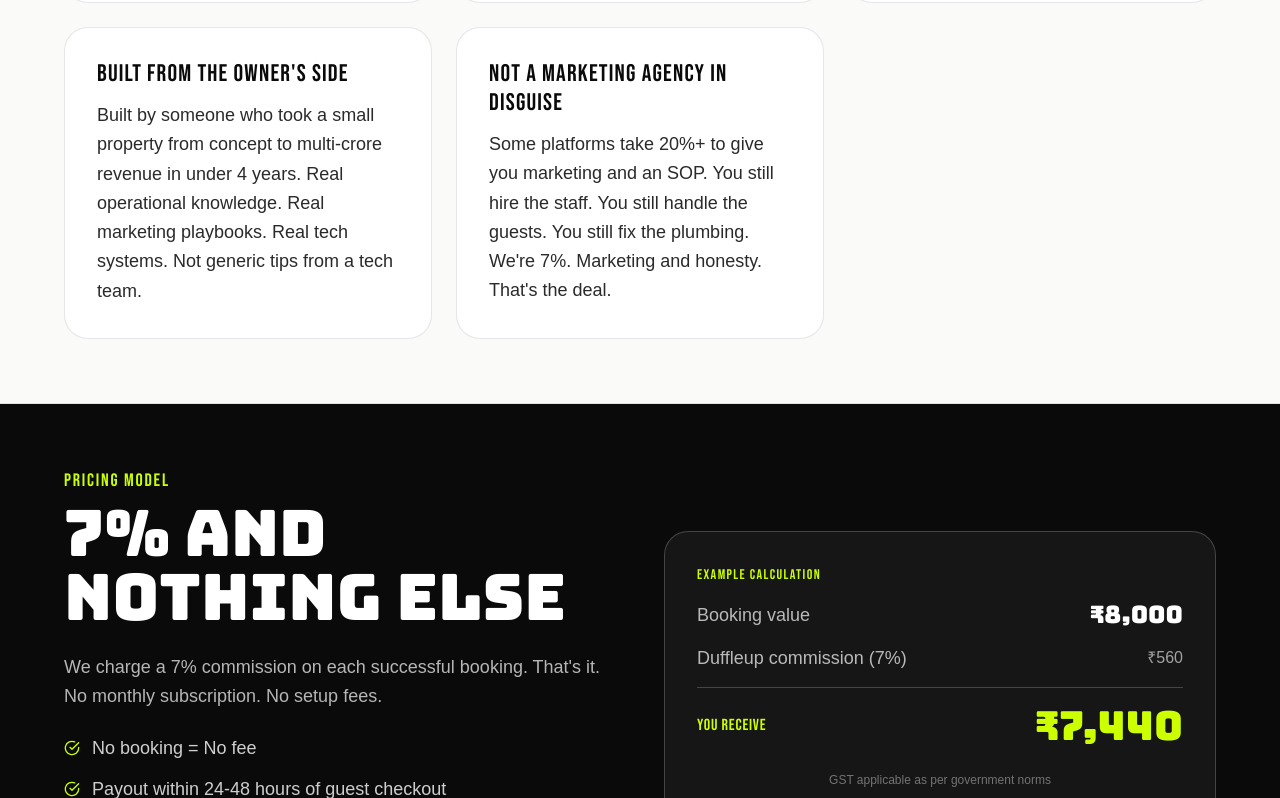
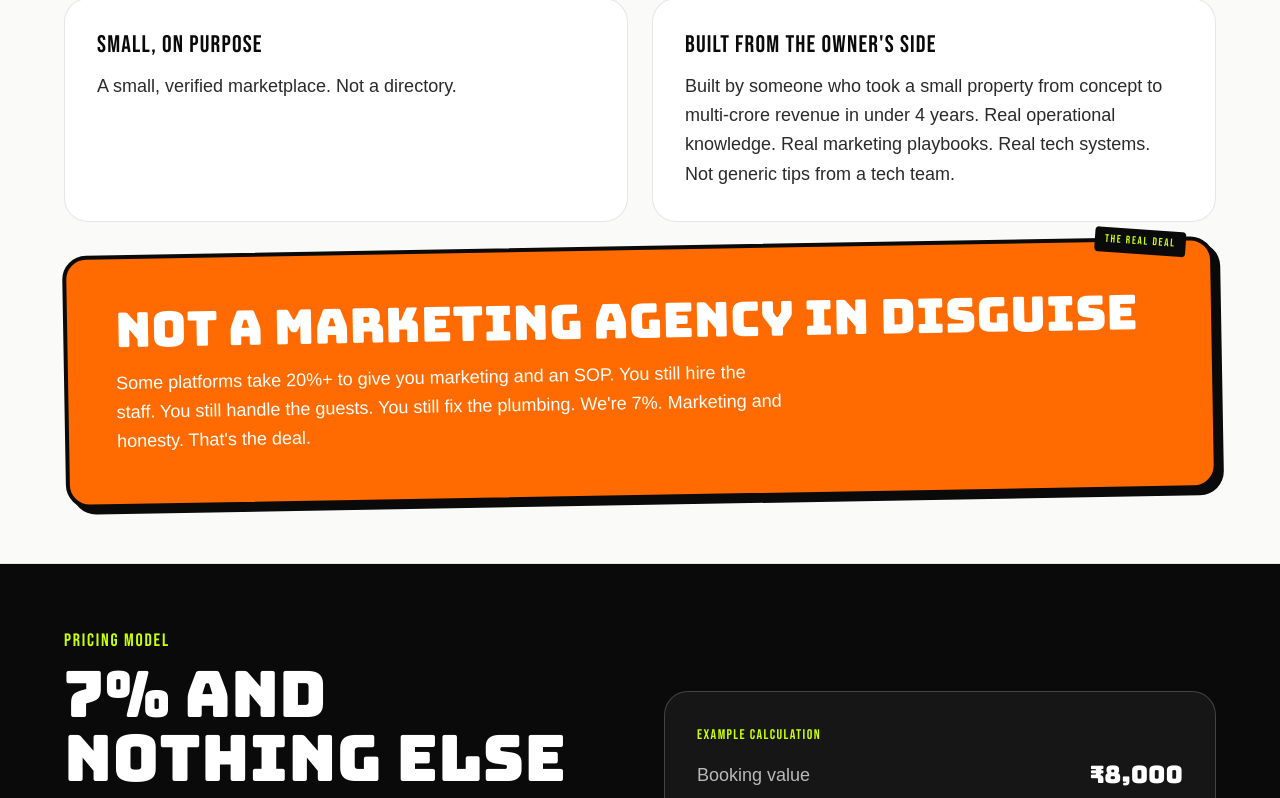
Before and after one commit to duffleup-in/duffleup-web, a Next.js app: page /list-your-property in a window 1280 px wide. Shown: the part 1082-1880 px from the top of the page. Built offline with nearby package versions, Linux system fonts and the light colour scheme; no server answers.

Commit message:
refactor(list-your-property): restructure benefits grid with sticker treatment for Card 5, add PG disclaimer
Co-Authored-By: Claude Opus 4.8 (1M context) <noreply@anthropic.com>

```diff
--- a/src/app/list-your-property/page.tsx
+++ b/src/app/list-your-property/page.tsx
@@ -26,10 +26,6 @@ const benefits = [
   {
     title: "Built from the owner's side",
     desc: 'Built by someone who took a small property from concept to multi-crore revenue in under 4 years. Real operational knowledge. Real marketing playbooks. Real tech systems. Not generic tips from a tech team.',
-  },
-  {
-    title: 'Not a marketing agency in disguise',
-    desc: "Some platforms take 20%+ to give you marketing and an SOP. You still hire the staff. You still handle the guests. You still fix the plumbing. We're 7%. Marketing and honesty. That's the deal.",
   },
 ]
 
@@ -91,7 +87,7 @@ export default function ListYourPropertyPage() {
             Built for property owners.
           </h2>
 
-          <div className="grid grid-cols-1 gap-6 sm:grid-cols-2 lg:grid-cols-3">
+          <div className="grid grid-cols-1 gap-6 sm:grid-cols-2">
             {benefits.map((b) => (
               <div
                 key={b.title}
@@ -105,6 +101,23 @@ export default function ListYourPropertyPage() {
                 </p>
               </div>
             ))}
+          </div>
+
+          {/* Card 5 — sticker treatment (StickerMoodCard idiom: bold surface,
+              thick pitch border, slight rest tilt, container-query title). */}
+          <div className="mt-6 [container-type:inline-size] relative rotate-[-1deg] rounded-lg border-[4px] border-pitch bg-solar p-8 text-white shadow-pop sm:p-12">
+            <span className="absolute -top-3 right-6 rotate-[5deg] rounded-xsm bg-pitch px-2.5 py-1 font-utility text-[11px] uppercase tracking-[0.15em] text-acid">
+              The real deal
+            </span>
+            <h3 className="font-display text-[clamp(28px,5cqi,48px)] uppercase leading-[0.95]">
+              Not a marketing agency in disguise
+            </h3>
+            <p className="mt-4 max-w-2xl font-body text-subh leading-relaxed">
+              Some platforms take 20%+ to give you marketing and an SOP. You
+              still hire the staff. You still handle the guests. You still fix
+              the plumbing. We&apos;re 7%. Marketing and honesty. That&apos;s
+              the deal.
+            </p>
           </div>
         </div>
       </section>
@@ -165,11 +178,11 @@ export default function ListYourPropertyPage() {
                   <span className="font-utility uppercase tracking-[0.05em] text-acid">
                     You receive
                   </span>
-                  <span className="font-display text-h4 text-acid">₹7,440</span>
+                  <span className="font-display text-h4 text-acid">₹7,440*</span>
                 </div>
               </div>
               <p className="mt-6 text-center text-caption text-white/40">
-                GST applicable as per government norms
+                *Less PG fees and applicable taxes as per government norms.
               </p>
             </div>
           </div>
```
